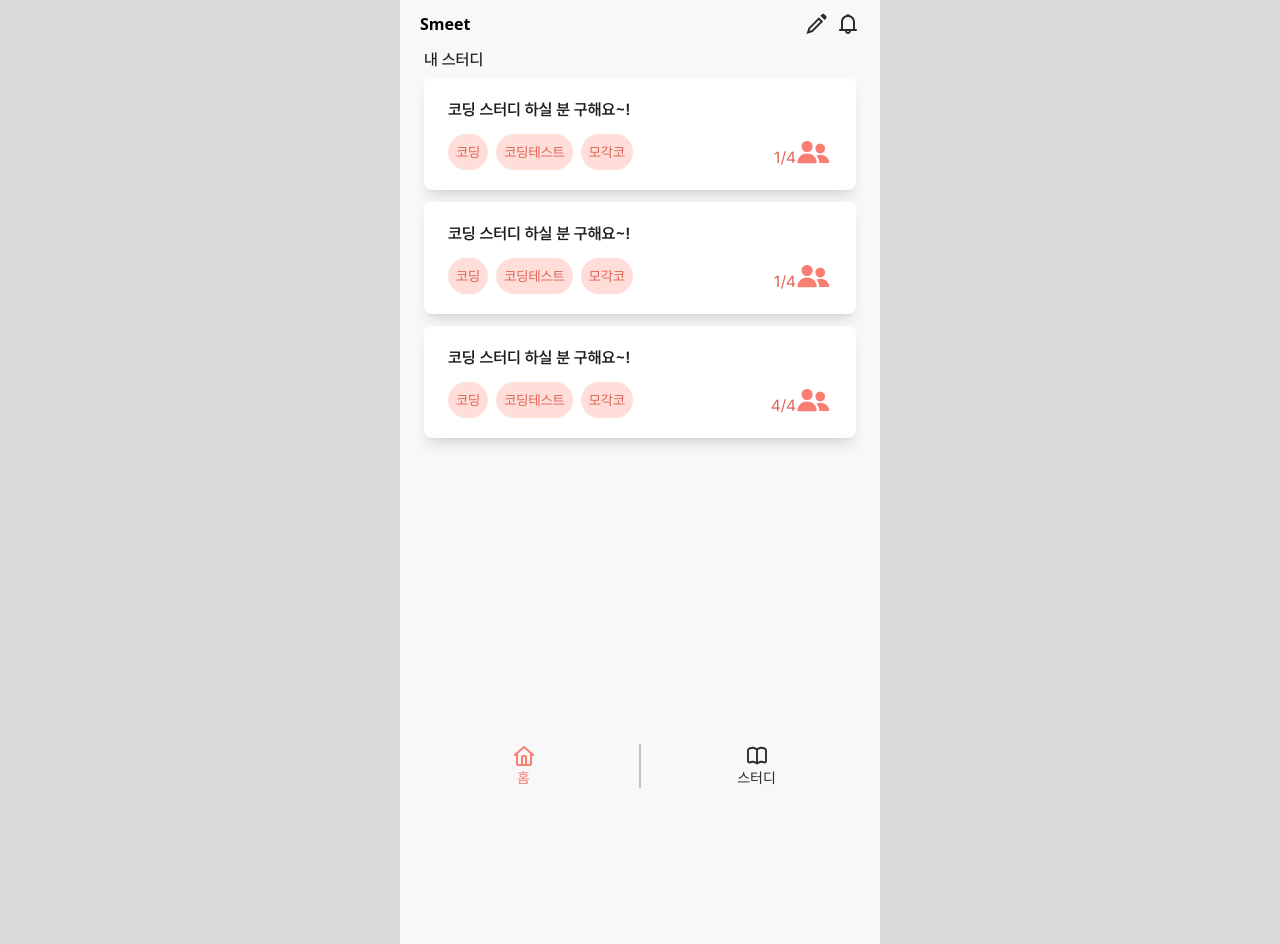
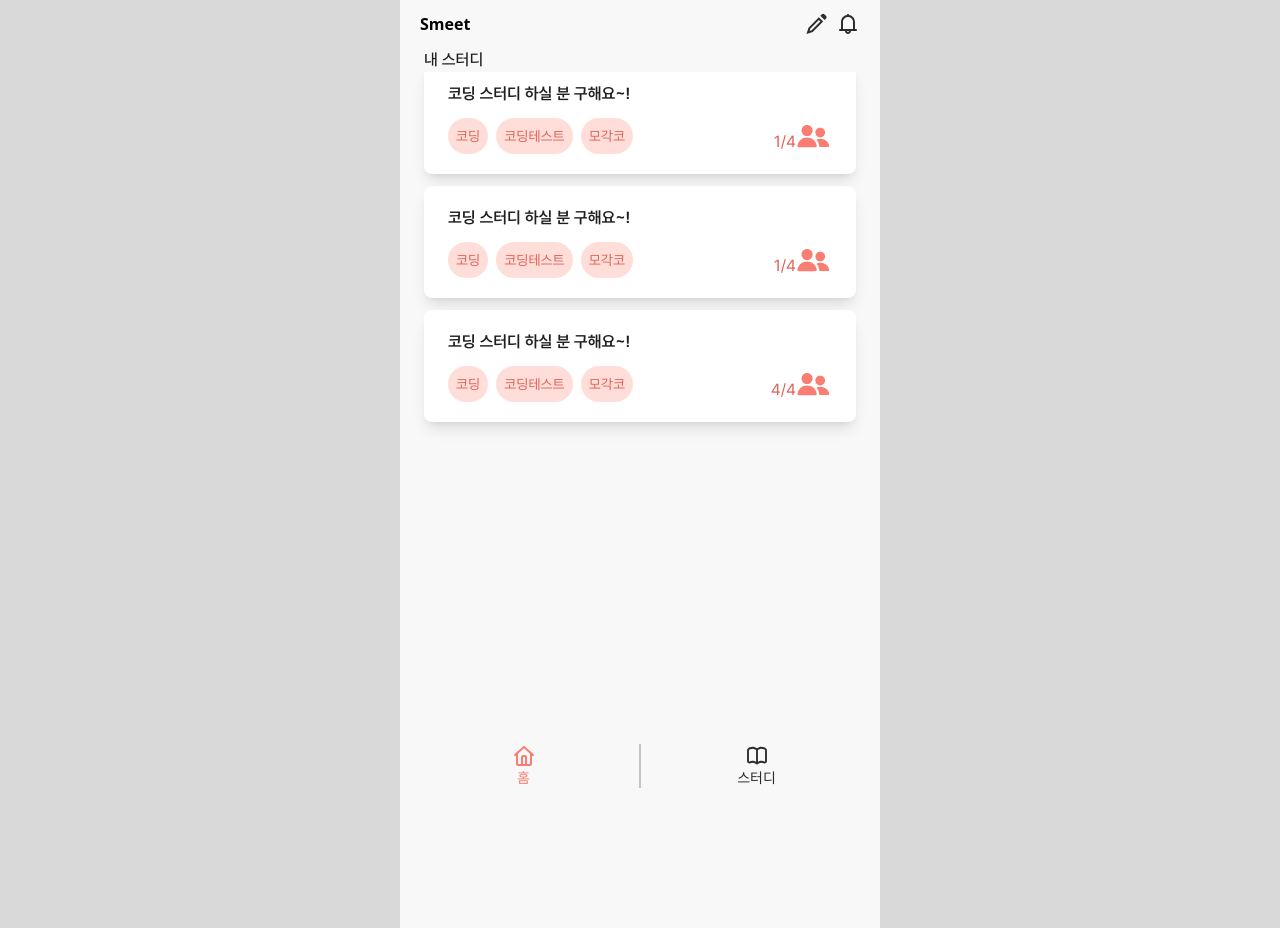
Before and after one commit to Smeet0528/FRONTEND, a React (Vite) app: page / in a window 1280 px wide. Built offline with nearby package versions, Linux system fonts and the light colour scheme; no server answers; sample sign-in values are in the browser's storage.

Commit message:
Design: 상단 여백 조정

```diff
--- a/src/layouts/protected-layout.tsx
+++ b/src/layouts/protected-layout.tsx
@@ -27,7 +27,7 @@ export default function ProtectedLayout() {
         {showHomeHeader && <HomeHeader />}
         {showBackHeader && <BackHeader />}
         {showBackHeaderWithTitle && <BackHeader title="Smeet" />}
-        <div className="pt-[4rem] pb-[5rem]">
+        <div className="pt-[3rem] pb-[5rem]">
           <Outlet />
         </div>
         {showNavbar && <Navbar />}
```
